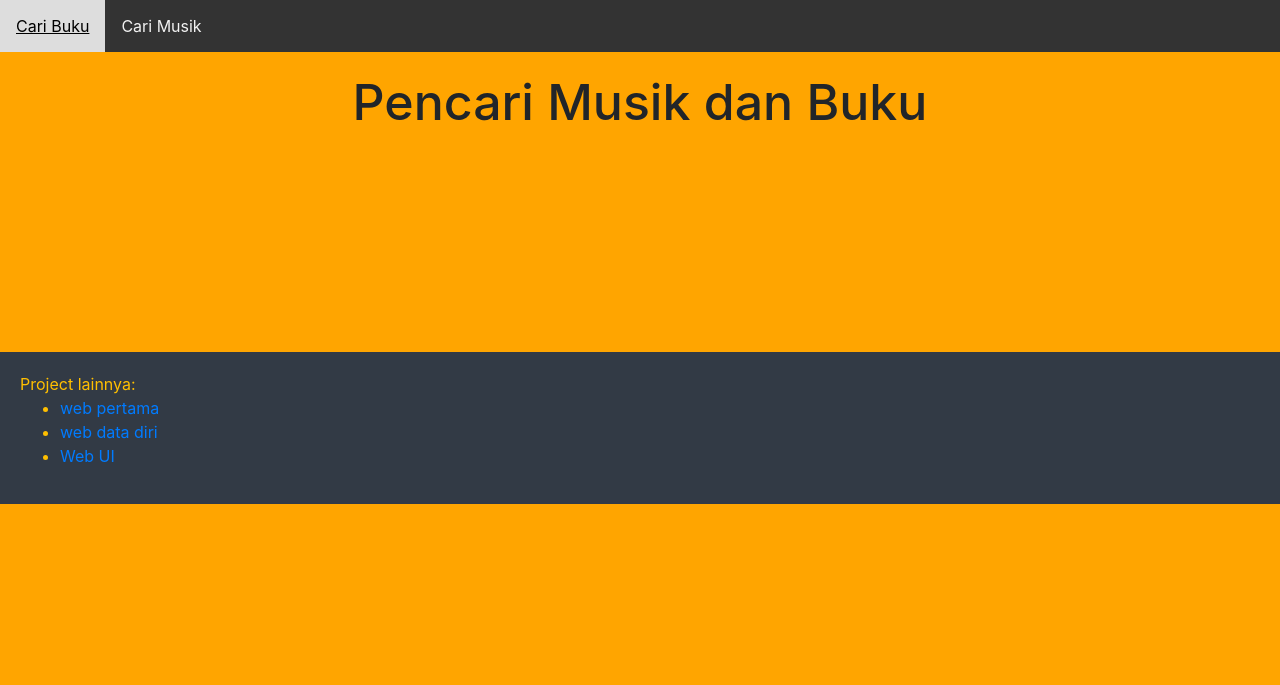
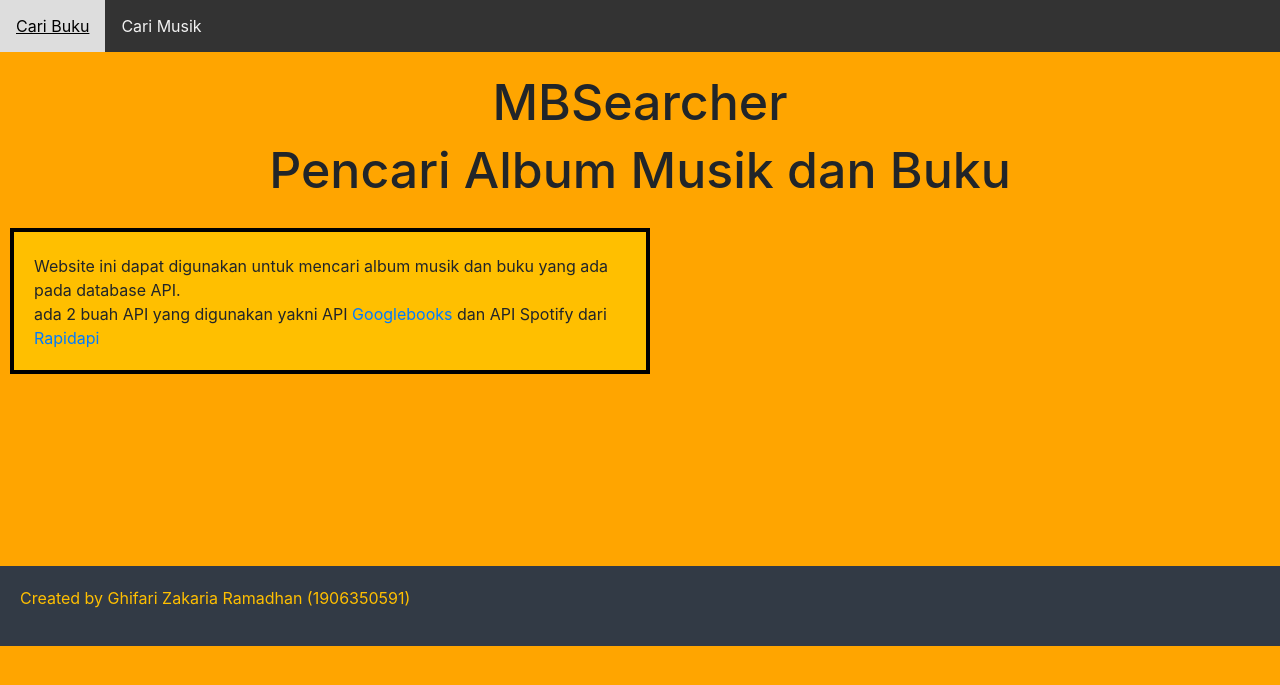
Before and after one commit to GhifariZR/MBSearcher, a Django app: page / in a window 1280 px wide. Shown: the top 685 px of the page. Run offline with Django 3.2, Linux system fonts and the light colour scheme; some libraries are stand-ins or nearby versions.

Commit message:
update tampilan

```diff
--- a/main/templates/main/home.html
+++ b/main/templates/main/home.html
@@ -9,7 +9,7 @@
 <script src="{% static 'js/main.js' %}"></script>
 <script src="https://biostall.com/wp-content/uploads/2010/07/jquery-swapsies.js"></script>
 <body style="background-color:Orange;">
-<title>Ghifari Zakaria Ramadhan</title>
+<title>MBSearcher</title>
 <style>
   button{
     float: right;
@@ -30,7 +30,12 @@
   {% endblock topnav %}
 {% block content %}
 <div class="header">
-  <h1>Pencari Musik dan Buku</h1>
+  <h1>MBSearcher</h1>
+  <h1>Pencari Album Musik dan Buku</h1>
+</div>
+<div class="content1">
+  <p>Website ini dapat digunakan untuk mencari album musik dan buku yang ada pada database API.<br>
+    ada 2 buah API yang digunakan yakni API <a href="https://www.googleapis.com/books/v1/volumes?q=">Googlebooks</a> dan API Spotify dari <a href="https://rapidapi.com/Glavier/api/spotify23/">Rapidapi</a> </p>
 </div>
 
 
--- a/templates/base.html
+++ b/templates/base.html
@@ -27,12 +27,7 @@
   <br></br>
   <br></br>
   <div class="footer">
-    Project lainnya:
-    <ul>
-      <li><a href="https://ghifari-zakaria.herokuapp.com/FirstWeb/"style=”color:yellow”>web pertama</a> </li>
-      <li><a href="https://ghifari-zakaria.herokuapp.com/"style=”color:yellow”>web data diri</a></li>
-      <li><a href="https://ghifari-zakaria.herokuapp.com/UI/"style=”color:yellow”>Web UI</a></li>
-    </ul>
+    <p>Created by Ghifari Zakaria Ramadhan (1906350591)</p>
   </div>
 </body>
 </html>
```
Also changed, not shown: books/templates/books/search.html (+4 -4 lines).
